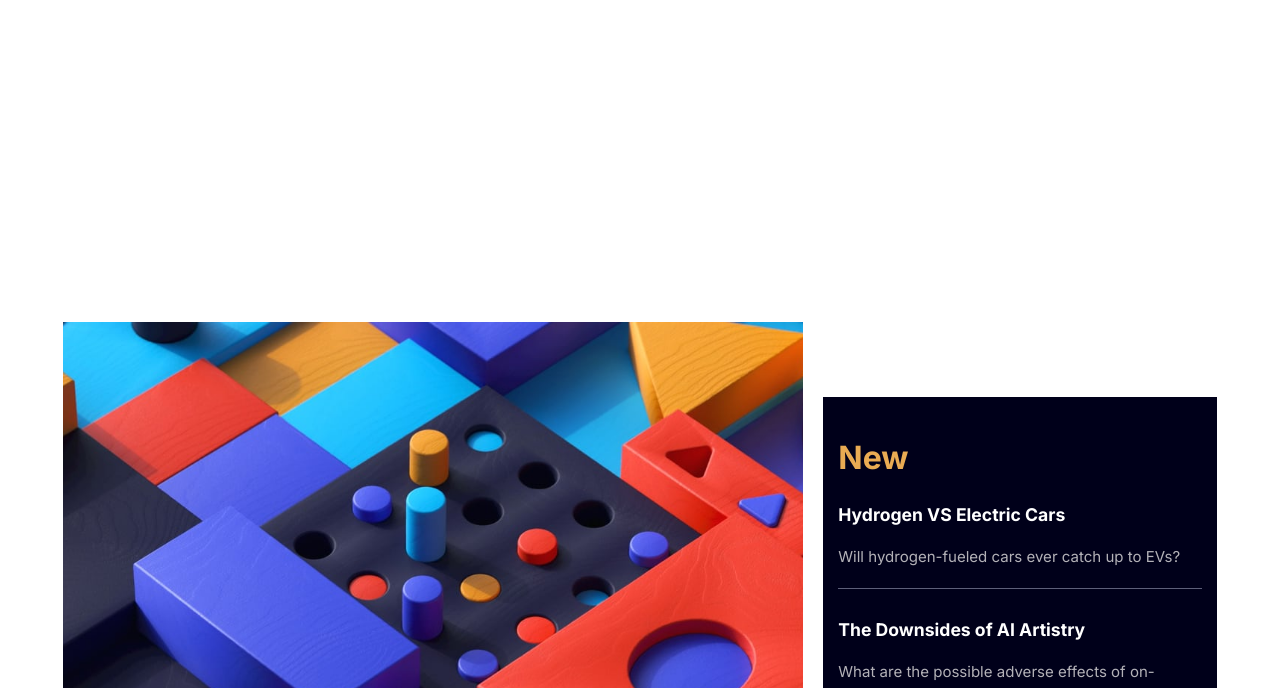
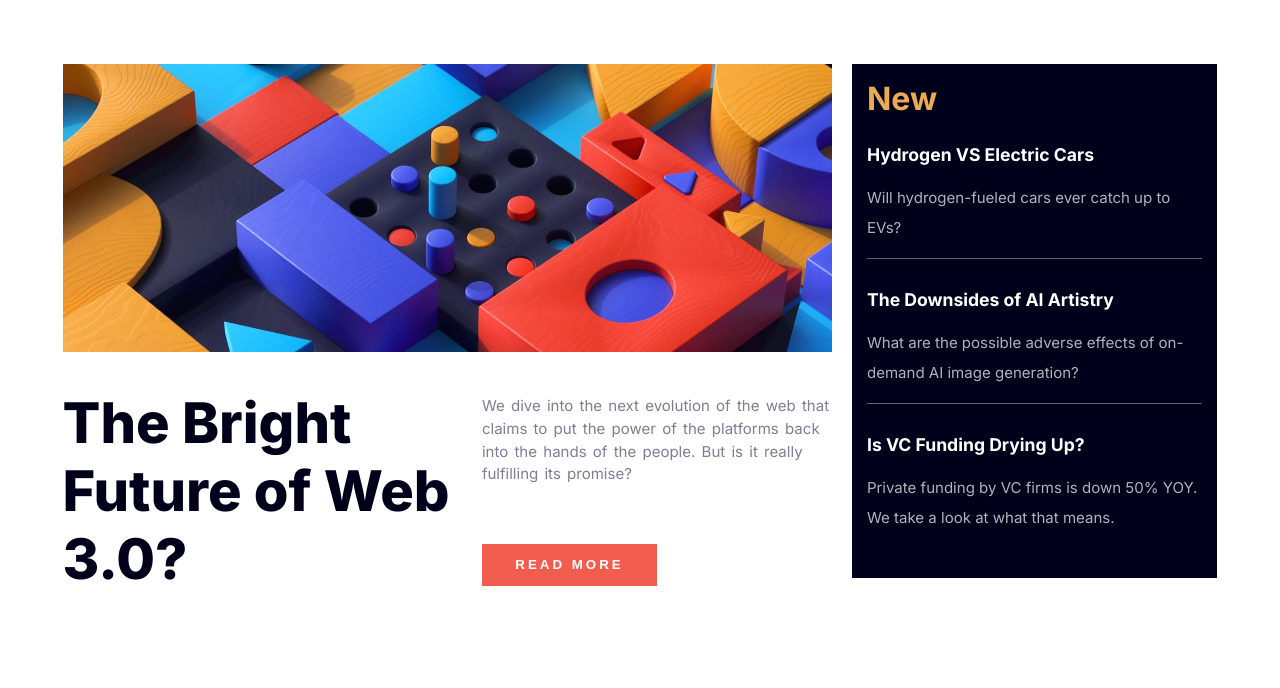
Before and after one commit to mariamALLI/news-page, a plain HTML site: page index.html in a window 1280 px wide. Shown: the part 64-752 px from the top of the page. Drawn offline with Linux system fonts and the light colour scheme.

Commit message:
commit
updated the css

```diff
--- a/index.css
+++ b/index.css
@@ -22,9 +22,12 @@ body {
     width: 50px;
 }
 
-.navbar,
+.navbar {
+    display: flex;
+}
+
 .flex-main {
-    display: flex;
+    display: grid;
 }
 
 .navbar {
@@ -51,9 +54,9 @@ body {
     width: 25px;
 }
 
-.flex-main {
+/* .flex-main {
     flex-direction: column;
-}
+} */
 
 .bg-left {
     background-image: url(images/image-web-3-mobile.jpg);
@@ -160,6 +163,7 @@ ul li {
     color: hsl(35, 77%, 62%);
     font-size: 2rem;
     font-weight: 700;
+    margin-top: 0em;
 }
 
 .small-light-txt {
@@ -192,6 +196,10 @@ ul li {
     display: none;
   }
 
+  .navbar {
+    height: 0;
+  }
+
   .navbar ul {
     position: relative;
     left: -9em;
@@ -208,11 +216,14 @@ ul li {
   }
 
   .flex-main {
-    flex-direction: row;
+    /* flex-direction: row;
     align-items: center;
     margin-top: -41em;
     gap: 20px;
-    flex-wrap: wrap;
+    flex-wrap: wrap; */
+    grid-template-columns: auto auto;
+    gap: 20px;
+    margin-top: -5em;
   }
 
   .bg-left {
@@ -220,17 +231,17 @@ ul li {
     background-position: center;
     background-size: cover;
     margin-top: 7.5em;
+    height: 36vh;
   }
 
   .left-col {
-    flex-basis: 60%;
-    flex-grow: 1;
+    /* flex-basis: 60%; */
+    /* flex-grow: 1; */
   }
 
   .right-col {
-    flex-basis: 30%;
-    flex-grow: 1;
-    margin-top: 3em;
+    height: fit-content;
+    margin-top: 7.5em;
   }
 
   .left-txt {
```
